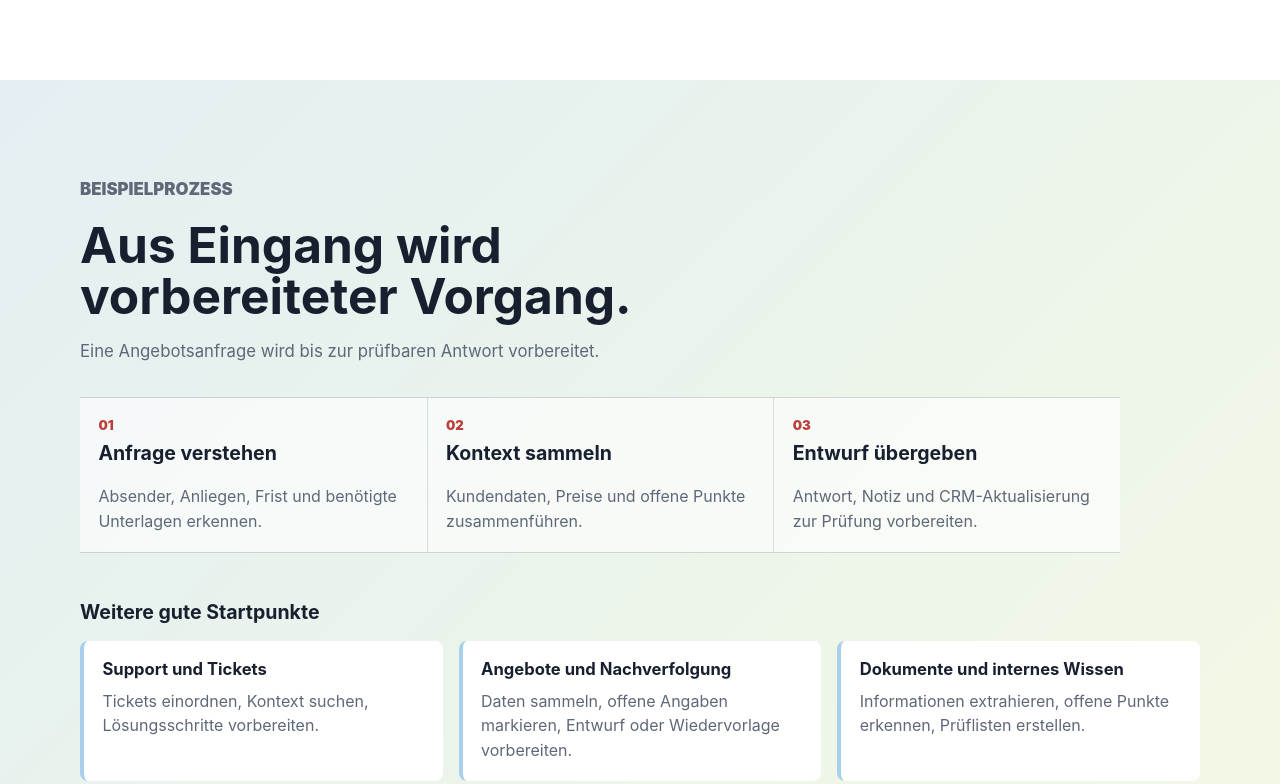
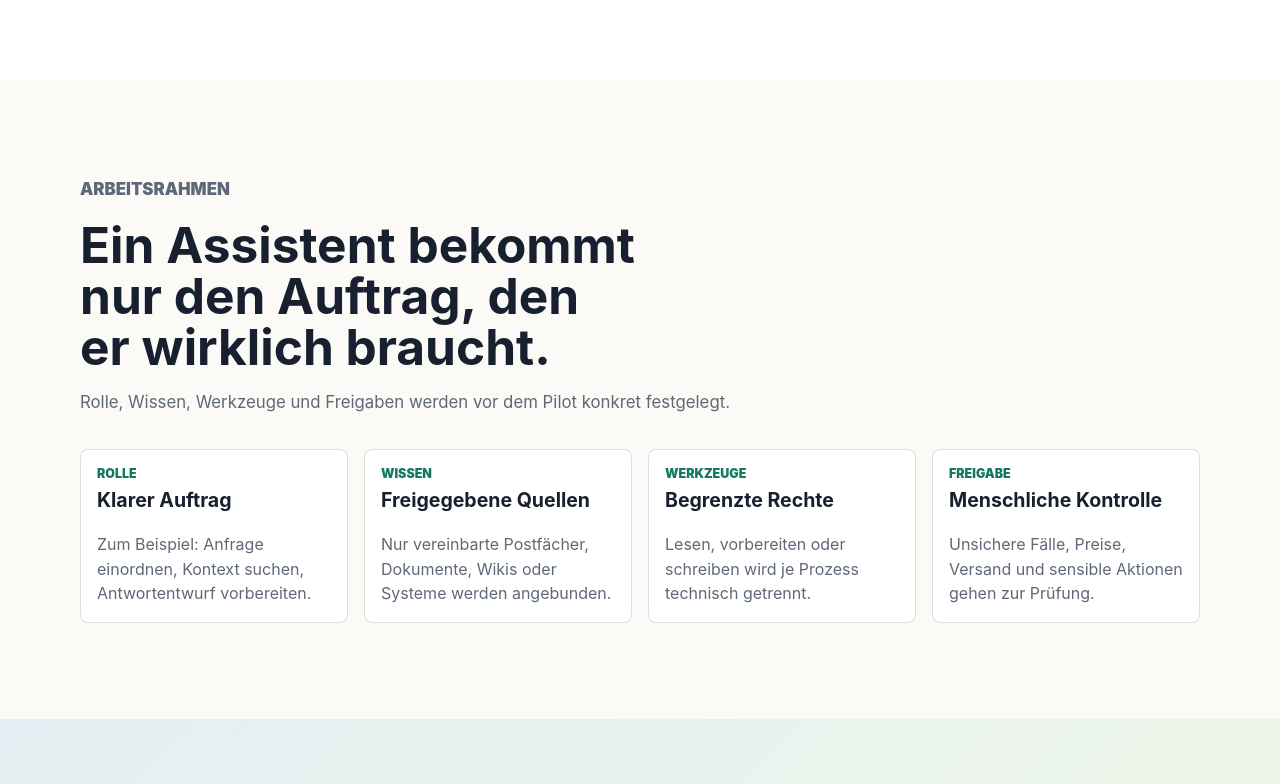
Before and after one commit to Sw0rdf1sh1/ki-agenten-pilotkunden, a website: page index.html in a window 1280 px wide. Shown: the part 1556-2340 px from the top of the page. Drawn offline with Linux system fonts and the light colour scheme.

Commit message:
feat: explain assistant operating boundaries

```diff
--- a/assets/styles.css
+++ b/assets/styles.css
@@ -512,6 +512,39 @@ h4 {
   display: block;
   font-size: 0.9rem;
   font-weight: 900;
+}
+
+.guardrail-section {
+  background: #fbfaf7;
+}
+
+.guardrail-grid {
+  display: grid;
+  gap: 1rem;
+  grid-template-columns: repeat(4, minmax(0, 1fr));
+  margin-top: 2rem;
+}
+
+.guardrail-grid article {
+  background: var(--surface);
+  border: 1px solid var(--line);
+  border-radius: 8px;
+  display: grid;
+  gap: 0.55rem;
+  padding: 1rem;
+}
+
+.guardrail-grid span {
+  color: var(--mint);
+  font-size: 0.78rem;
+  font-weight: 950;
+  text-transform: uppercase;
+}
+
+.guardrail-grid p {
+  color: var(--muted);
+  line-height: 1.55;
+  margin-bottom: 0;
 }
 
 .process-section {
@@ -1062,6 +1095,7 @@ textarea {
   }
 
   .service-grid,
+  .guardrail-grid,
   .price-layout,
   .expansion-panel {
     grid-template-columns: repeat(2, minmax(0, 1fr));
@@ -1223,6 +1257,7 @@ textarea {
 
   .workflow-header,
   .service-grid,
+  .guardrail-grid,
   .price-layout,
   .expansion-panel,
   .lead-form,
--- a/index.html
+++ b/index.html
@@ -152,6 +152,36 @@
             <h3>Betrieb betreuen</h3>
             <p>Zugänge, Fehler, Kosten und Updates im Blick behalten.</p>
             <span>Monitoring · Wartung</span>
+          </article>
+        </div>
+      </section>
+
+      <section class="section guardrail-section" aria-labelledby="rahmen-title">
+        <div class="section-heading compact">
+          <p class="eyebrow">Arbeitsrahmen</p>
+          <h2 id="rahmen-title">Ein Assistent bekommt nur den Auftrag, den er wirklich braucht.</h2>
+          <p>Rolle, Wissen, Werkzeuge und Freigaben werden vor dem Pilot konkret festgelegt.</p>
+        </div>
+        <div class="guardrail-grid">
+          <article>
+            <span>Rolle</span>
+            <h3>Klarer Auftrag</h3>
+            <p>Zum Beispiel: Anfrage einordnen, Kontext suchen, Antwortentwurf vorbereiten.</p>
+          </article>
+          <article>
+            <span>Wissen</span>
+            <h3>Freigegebene Quellen</h3>
+            <p>Nur vereinbarte Postfächer, Dokumente, Wikis oder Systeme werden angebunden.</p>
+          </article>
+          <article>
+            <span>Werkzeuge</span>
+            <h3>Begrenzte Rechte</h3>
+            <p>Lesen, vorbereiten oder schreiben wird je Prozess technisch getrennt.</p>
+          </article>
+          <article>
+            <span>Freigabe</span>
+            <h3>Menschliche Kontrolle</h3>
+            <p>Unsichere Fälle, Preise, Versand und sensible Aktionen gehen zur Prüfung.</p>
           </article>
         </div>
       </section>
```
Also changed, not shown: scripts/check.mjs (+6 -1 lines).
